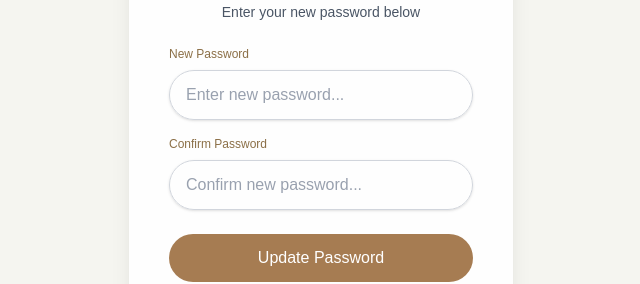
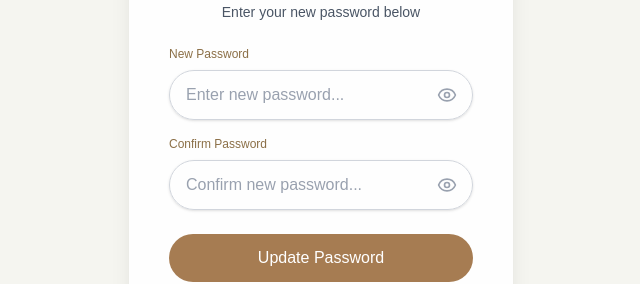
Before and after one commit to MorenoCLR/MentalHealthWebApp-Frontend, a Next.js app: page /reset-password in a window 1280 px wide. Shown: the part 306-590 px from the top of the page, without its empty margins (319-959 px from the left). Built offline with nearby package versions, Linux system fonts and the light colour scheme.

Commit message:
Fix Register  Page

```diff
--- a/app/register/page.tsx
+++ b/app/register/page.tsx
@@ -16,6 +16,7 @@ export default function RegisterPage() {
   const [email, setEmail] = useState("");
   const [password, setPassword] = useState("");
   const [showPassword, setShowPassword] = useState(false);
+  const [showConfirmPassword, setShowConfirmPassword] = useState(false);
   const [emailError, setEmailError] = useState("");
   const [passwordError, setPasswordError] = useState("");
   const [confirmPassword, setConfirmPassword] = useState("");
@@ -140,6 +141,13 @@ const handleRegister = async () => {
       return;
     }
 
+    // Check for existing user (when enumeration protection is ON, Supabase returns a fake user with empty identities)                                                                        │
+    if (data?.user && data?.user?.identities && data?.user?.identities?.length === 0) {
+      console.log('⚠️ User already exists (may need to login instead)');
+      setEmailError('This email is already registered. Please try logging in instead.');
+      return;
+    }
+
     // Log what happened
     if (data?.user && !data.session) {
       console.log('✅ User created, email confirmation REQUIRED');
@@ -168,18 +176,7 @@ const handleRegister = async () => {
 
 
   // STEP 2 — User clicks confirmation link in email, then returns to continue profile setup
-  const handleContinueAfterConfirmation = async () => {
-    // Verify the user actually has a session (clicked the email link)
-    const { data: { session }, error } = await supabase.auth.getSession();
-
-    if (!session || error) {
-      alert("Please click the confirmation link in your email first. Check your inbox (and spam folder) for an email from Supabase.");
-      return;
-    }
-
-    setShowConfirmationPopup(false);
-    setShowProfilePopup(true);
-  };
+  // The user will be redirected to /register?confirmed=true by the email link (handled in useEffect)
 
   // STEP 3 — SAVE PROFILE DATA
   const handleSaveProfile = async () => {
@@ -330,18 +327,29 @@ const handleRegister = async () => {
           </div>
 
           {/* Confirm Password */}
-          <div>
+          <div className="relative">
             <input
-              type="password"
+              type={showConfirmPassword ? "text" : "password"}
               placeholder="Confirm your password..."
               className={`w-full px-5 py-3 rounded-full border ${
                 confirmPasswordError
                   ? "border-red-400 bg-red-50"
                   : "border-gray-300"
-              } text-gray-800 placeholder:text-gray-400 focus:outline-none focus:ring-2 focus:ring-[#A4B870]`}
+              } text-gray-800 placeholder:text-gray-400 focus:outline-none focus:ring-2 focus:ring-[#A4B870] pr-12`}
               value={confirmPassword}
               onChange={(e) => setConfirmPassword(e.target.value)}
             />
+            <button
+              type="button"
+              onClick={() => setShowConfirmPassword(!showConfirmPassword)}
+              className="absolute right-4 top-1/2 -translate-y-1/2 text-gray-400 hover:text-gray-600 focus:outline-none"
+            >
+              {showConfirmPassword ? (
+                <EyeOff className="w-5 h-5" />
+              ) : (
+                <Eye className="w-5 h-5" />
+              )}
+            </button>
             {confirmPasswordError && (
               <p className="text-red-500 text-sm mt-1">{confirmPasswordError}</p>
             )}
@@ -372,14 +380,8 @@ const handleRegister = async () => {
               We&apos;ve sent a confirmation link to <strong>{email}</strong>. Please click the link in your email to activate your account.
             </p>
             <p className="text-gray-500 text-xs">
-              Once you&apos;ve clicked the link, come back here to complete your profile.
+              Once you&apos;ve clicked the link, you will be able to continue setting up your profile.
             </p>
-            <button
-              onClick={handleContinueAfterConfirmation}
-              className="mt-5 bg-[#A4B870] text-white px-10 py-3 rounded-full"
-            >
-              I&apos;ve Confirmed My Email
-            </button>
           </div>
         </div>
       )}
--- a/app/reset-password/page.tsx
+++ b/app/reset-password/page.tsx
@@ -3,11 +3,14 @@
 import React, { useState } from "react"
 import { useRouter } from "next/navigation"
 import { createClient } from "@/utils/supabase/client"
+import { Eye, EyeOff } from "lucide-react"
 
 export default function ResetPasswordPage() {
   const router = useRouter()
   const [password, setPassword] = useState("")
   const [confirmPassword, setConfirmPassword] = useState("")
+  const [showPassword, setShowPassword] = useState(false)
+  const [showConfirmPassword, setShowConfirmPassword] = useState(false)
   const [loading, setLoading] = useState(false)
   const [error, setError] = useState<string | null>(null)
 
@@ -74,30 +77,56 @@ export default function ResetPasswordPage() {
                 <div className="text-left text-xs text-[#8B6F47] font-medium mb-2">
                   New Password
                 </div>
+                <div className="relative">
                   <input
-                  type="password"
+                    type={showPassword ? "text" : "password"}
                     value={password}
                     onChange={(e) => setPassword(e.target.value)}
                     placeholder="Enter new password..."
-                  className="w-full rounded-full border border-gray-300 px-4 py-3 shadow-sm text-gray-800 placeholder:text-gray-400 focus:outline-none focus:ring-2 focus:ring-[#A67C52]"
+                    className="w-full rounded-full border border-gray-300 px-4 py-3 shadow-sm pr-10 text-gray-800 placeholder:text-gray-400 focus:outline-none focus:ring-2 focus:ring-[#A67C52]"
                     required
                     minLength={6}
                   />
+                  <button
+                    type="button"
+                    onClick={() => setShowPassword(!showPassword)}
+                    className="absolute right-4 top-1/2 -translate-y-1/2 text-gray-400 hover:text-gray-600 focus:outline-none"
+                  >
+                    {showPassword ? (
+                      <EyeOff className="w-5 h-5" />
+                    ) : (
+                      <Eye className="w-5 h-5" />
+                    )}
+                  </button>
+                </div>
               </div>
 
               <div className="mb-6">
                 <div className="text-left text-xs text-[#8B6F47] font-medium mb-2">
                   Confirm Password
                 </div>
+                <div className="relative">
                   <input
-                  type="password"
+                    type={showConfirmPassword ? "text" : "password"}
                     value={confirmPassword}
                     onChange={(e) => setConfirmPassword(e.target.value)}
                     placeholder="Confirm new password..."
-                  className="w-full rounded-full border border-gray-300 px-4 py-3 shadow-sm text-gray-800 placeholder:text-gray-400 focus:outline-none focus:ring-2 focus:ring-[#A67C52]"
+                    className="w-full rounded-full border border-gray-300 px-4 py-3 shadow-sm pr-10 text-gray-800 placeholder:text-gray-400 focus:outline-none focus:ring-2 focus:ring-[#A67C52]"
                     required
                     minLength={6}
                   />
+                  <button
+                    type="button"
+                    onClick={() => setShowConfirmPassword(!showConfirmPassword)}
+                    className="absolute right-4 top-1/2 -translate-y-1/2 text-gray-400 hover:text-gray-600 focus:outline-none"
+                  >
+                    {showConfirmPassword ? (
+                      <EyeOff className="w-5 h-5" />
+                    ) : (
+                      <Eye className="w-5 h-5" />
+                    )}
+                  </button>
+                </div>
               </div>
 
               <button
```
Lines whose indentation alone changed are shown as unchanged.
